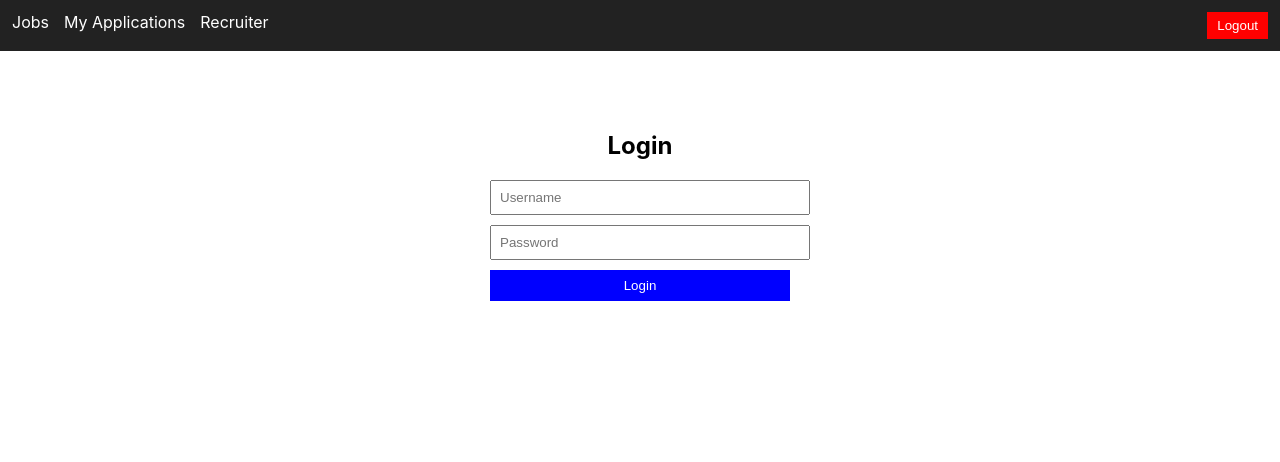
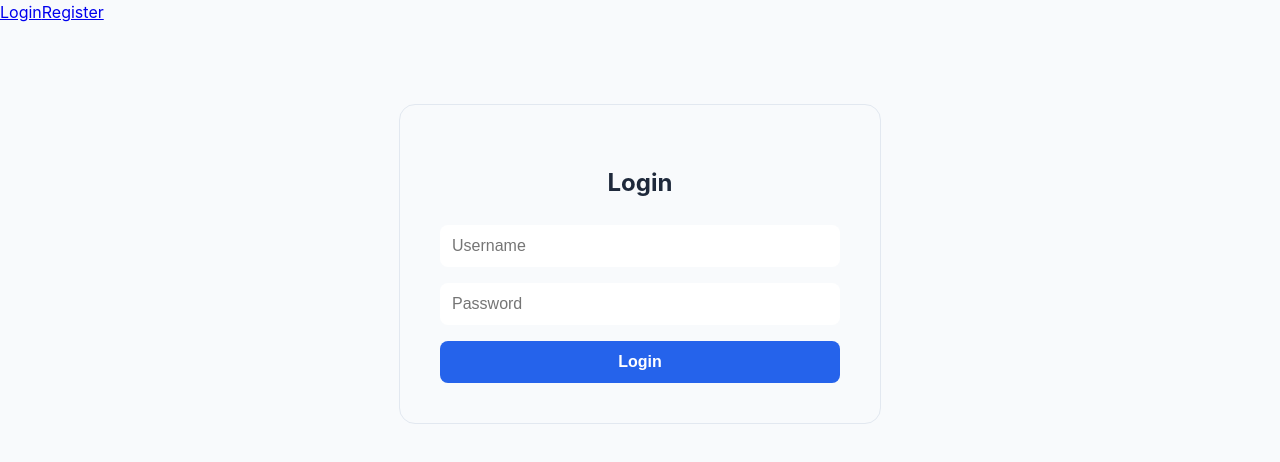
Before and after one commit to Akritchauhan/AI-Job-Portal, a React (Create React App) app in the folder frontend/: page / in a window 1280 px wide. Shown: the top 462 px of the page. Built offline with nearby package versions, Linux system fonts and the light colour scheme.

Commit message:
Improved styling

```diff
--- a/frontend/src/App.js
+++ b/frontend/src/App.js
@@ -5,6 +5,7 @@ import Jobs from "./pages/Jobs";
 import MyApplications from "./pages/Myapplications";
 import RecruiterDashboard from "./pages/RecruiterDashboard";
 import Navbar from "./Components/Navbar";
+{window.location.pathname !== "/" && <Navbar />}
 function App() {
   return (
     <BrowserRouter>
--- a/frontend/src/Components/Navbar.css
+++ b/frontend/src/Components/Navbar.css
@@ -1,21 +1,41 @@
 .navbar {
     display: flex;
     justify-content: space-between;
-    padding: 12px;
-    background-color: #222;
-    color: white;
+    align-items: center;
+    padding: 0.75rem 2rem;
+    background-color: var(--bg-card);
+    border-bottom: 1px solid var(--border-color);
+    box-shadow: var(--shadow-sm);
+    position: sticky;
+    top: 0;
+    z-index: 1000;
   }
 
   .nav-links a {
-    color: white;
-    margin-right: 15px;
+    color: var(--text-muted);
+    margin-left: 24px;
     text-decoration: none;
+    font-weight: 500;
+    font-size: 0.95rem;
+    transition: color 0.2s ease;
+  }
+
+  .nav-links a:hover {
+    color: var(--primary);
   }
 
   .logout-btn {
-    background-color: red;
+    background-color: transparent;
+    color: var(--danger);
+    border: 1px solid var(--danger);
+    padding: 6px 16px;
+    border-radius: 6px;
+    font-weight: 600;
+    cursor: pointer;
+    transition: all 0.2s ease;
+  }
+
+  .logout-btn:hover {
+    background-color: var(--danger);
     color: white;
-    border: none;
-    padding: 6px 10px;
-    cursor: pointer;
   }
--- a/frontend/src/Components/Navbar.js
+++ b/frontend/src/Components/Navbar.js
@@ -1,8 +1,8 @@
 import { Link, useNavigate } from "react-router-dom";
-import "./Navbar.css";
 
 export default function Navbar() {
   const navigate = useNavigate();
+  const token = localStorage.getItem("token");
 
   const handleLogout = () => {
     localStorage.removeItem("token");
@@ -12,14 +12,27 @@ export default function Navbar() {
   return (
     <div className="navbar">
       <div className="nav-links">
+        {!token ? (
+          // 🔥 Not logged in
+          <>
+            <Link to="/">Login</Link>
+            <Link to="/register">Register</Link>
+          </>
+        ) : (
+          // 🔥 Logged in
+          <>
             <Link to="/jobs">Jobs</Link>
             <Link to="/my-applications">My Applications</Link>
             <Link to="/recruiter">Recruiter</Link>
+          </>
+        )}
       </div>
 
+      {token && (
         <button className="logout-btn" onClick={handleLogout}>
           Logout
         </button>
+      )}
     </div>
   );
 }
--- a/frontend/src/index.css
+++ b/frontend/src/index.css
@@ -1,13 +1,29 @@
+:root {
+  /* Professional Blue Palette */
+  --primary: #2563eb;
+  --primary-hover: #1d4ed8;
+  --bg-main: #f8fafc;
+  --bg-card: #ffffff;
+
+  /* Text and Accents */
+  --text-dark: #1e293b;
+  --text-muted: #64748b;
+  --border-color: #e2e8f0;
+
+  /* Status Colors */
+  --success: #10b981;
+  --danger: #ef4444;
+
+  /* Shadows */
+  --shadow-sm: 0 1px 2px 0 rgb(0 0 0 / 0.05);
+  --shadow-md: 0 4px 6px -1px rgb(0 0 0 / 0.1);
+}
+
 body {
   margin: 0;
-  font-family: -apple-system, BlinkMacSystemFont, 'Segoe UI', 'Roboto', 'Oxygen',
-    'Ubuntu', 'Cantarell', 'Fira Sans', 'Droid Sans', 'Helvetica Neue',
-    sans-serif;
+  font-family: 'Inter', -apple-system, BlinkMacSystemFont, 'Segoe UI', Roboto, sans-serif;
+  background-color: var(--bg-main);
+  color: var(--text-dark);
+  line-height: 1.5;
   -webkit-font-smoothing: antialiased;
-  -moz-osx-font-smoothing: grayscale;
 }
-
-code {
-  font-family: source-code-pro, Menlo, Monaco, Consolas, 'Courier New',
-    monospace;
-}
--- a/frontend/src/pages/Jobs.css
+++ b/frontend/src/pages/Jobs.css
@@ -1,15 +1,30 @@
 .job-card {
-    border: 1px solid #ccc;
-    padding: 15px;
-    margin-bottom: 15px;
-    border-radius: 8px;
+    background: var(--bg-card);
+    border: 1px solid var(--border-color);
+    padding: 1.5rem;
+    margin-bottom: 1rem;
+    border-radius: 12px;
+    box-shadow: var(--shadow-sm);
+    transition: transform 0.2s ease, box-shadow 0.2s ease;
+  }
+
+  .job-card:hover {
+    transform: translateY(-2px);
+    box-shadow: var(--shadow-md);
   }
 
   .apply-btn {
-    margin-top: 10px;
-    padding: 6px 12px;
-    background-color: green;
+    margin-top: 1rem;
+    padding: 8px 20px;
+    background-color: var(--primary);
     color: white;
     border: none;
+    border-radius: 8px;
+    font-weight: 600;
     cursor: pointer;
+    transition: background-color 0.2s;
   }
+
+  .apply-btn:hover {
+    background-color: var(--primary-hover);
+  }
--- a/frontend/src/pages/Login.css
+++ b/frontend/src/pages/Login.css
@@ -1,20 +1,48 @@
 .auth-container {
-    width: 300px;
-    margin: 80px auto;
-    text-align: center;
+    max-width: 400px;
+    margin: 100px auto;
+    padding: 2.5rem;
+    background: var(--bg-card);
+    border-radius: 16px;
+    box-shadow: var(--shadow-md);
+    border: 1px solid var(--border-color);
+  }
+
+  .auth-container h2 {
+    margin-bottom: 1.5rem;
+    font-weight: 700;
+    color: var(--text-dark);
   }
 
   .auth-container input {
     width: 100%;
-    padding: 8px;
-    margin-bottom: 10px;
+    padding: 12px;
+    margin-bottom: 1rem;
+    border: 1px solid var(--border-color);
+    border-radius: 8px;
+    font-size: 1rem;
+    box-sizing: border-box; /* Crucial for padding */
+  }
+
+  .auth-container input:focus {
+    outline: none;
+    border-color: var(--primary);
+    box-shadow: 0 0 0 3px rgba(37, 99, 235, 0.1);
   }
 
   .auth-btn {
     width: 100%;
-    padding: 8px;
-    background-color: green;
+    padding: 12px;
+    background-color: var(--primary);
     color: white;
     border: none;
+    border-radius: 8px;
+    font-size: 1rem;
+    font-weight: 600;
     cursor: pointer;
+    transition: background-color 0.2s;
   }
+
+  .auth-btn:hover {
+    background-color: var(--primary-hover);
+  }
--- a/frontend/src/pages/MyApplications.css
+++ b/frontend/src/pages/MyApplications.css
@@ -1,27 +1,40 @@
 .app-container {
-    padding: 20px;
+    max-width: 800px;
+    margin: 40px auto;
+    padding: 0 20px;
   }
 
   .app-card {
-    border: 1px solid #ccc;
-    padding: 12px;
-    margin-bottom: 12px;
-    border-radius: 8px;
-    background-color: #f9f9f9;
+    background: var(--surface); /* Referencing variables from index.css */
+    border: 1px solid var(--border);
+    padding: 20px;
+    margin-bottom: 16px;
+    border-radius: 12px;
+    box-shadow: var(--shadow);
+    display: flex;
+    justify-content: space-between;
+    align-items: center;
   }
 
   .app-status {
-    font-weight: bold;
+    font-size: 0.85rem;
+    font-weight: 700;
+    padding: 4px 12px;
+    border-radius: 20px;
+    text-transform: uppercase;
   }
 
   .status-pending {
-    color: orange;
+    background-color: #fef3c7;
+    color: #92400e;
   }
 
   .status-selected {
-    color: green;
+    background-color: #d1fae5;
+    color: #065f46;
   }
 
   .status-rejected {
-    color: red;
+    background-color: #fee2e2;
+    color: #991b1b;
   }
--- a/frontend/src/pages/RecruiterDashboard.css
+++ b/frontend/src/pages/RecruiterDashboard.css
@@ -1,27 +1,41 @@
 .recruiter-container {
-    padding: 20px;
+    max-width: 1000px;
+    margin: 40px auto;
+    padding: 0 24px;
   }
 
   .job-card {
-    border: 1px solid #aaa;
-    padding: 12px;
-    margin-bottom: 12px;
-    border-radius: 6px;
-    background-color: #f4f4f4;
+    background: var(--surface);
+    border: 1px solid var(--border);
+    padding: 24px;
+    margin-bottom: 20px;
+    border-radius: 12px;
+    box-shadow: var(--shadow);
   }
 
   .view-btn {
-    padding: 6px 10px;
-    margin-top: 5px;
-    background-color: #007bff;
+    padding: 8px 16px;
+    margin-top: 12px;
+    background-color: var(--primary);
     color: white;
     border: none;
+    border-radius: 6px;
+    font-weight: 600;
     cursor: pointer;
+    transition: background-color 0.2s ease;
+  }
+
+  .view-btn:hover {
+    background-color: var(--primary-hover);
   }
 
   .applicant-card {
-    border: 1px solid #ddd;
-    padding: 10px;
-    margin-top: 10px;
-    border-radius: 6px;
+    border: 1px solid var(--border);
+    background-color: var(--background);
+    padding: 16px;
+    margin-top: 12px;
+    border-radius: 8px;
+    display: flex;
+    justify-content: space-between;
+    align-items: center;
   }
--- a/frontend/src/pages/Register.css
+++ b/frontend/src/pages/Register.css
@@ -1,21 +1,50 @@
 .auth-container {
-    width: 300px;
+    max-width: 400px;
     margin: 80px auto;
+    padding: 40px;
+    background: var(--surface);
+    border-radius: 16px;
+    box-shadow: var(--shadow);
     text-align: center;
+  }
+
+  .auth-container h2 {
+    margin-bottom: 24px;
+    color: var(--text-main);
   }
 
   .auth-container input,
   .auth-container select {
     width: 100%;
-    padding: 8px;
-    margin-bottom: 10px;
+    padding: 12px;
+    margin-bottom: 16px;
+    border: 1px solid var(--border);
+    border-radius: 8px;
+    font-size: 1rem;
+    background-color: white;
+    box-sizing: border-box;
+  }
+
+  .auth-container input:focus,
+  .auth-container select:focus {
+    outline: none;
+    border-color: var(--primary);
+    box-shadow: 0 0 0 3px rgba(37, 99, 235, 0.1);
   }
 
   .auth-btn {
     width: 100%;
-    padding: 8px;
-    background-color: blue;
+    padding: 12px;
+    background-color: var(--primary);
     color: white;
     border: none;
+    border-radius: 8px;
+    font-size: 1rem;
+    font-weight: 600;
     cursor: pointer;
+    transition: background-color 0.2s ease;
   }
+
+  .auth-btn:hover {
+    background-color: var(--primary-hover);
+  }
```
Also changed, not shown: 1 other file (tests, documents, lock files or other folders). Lines whose indentation alone changed are shown as unchanged.
